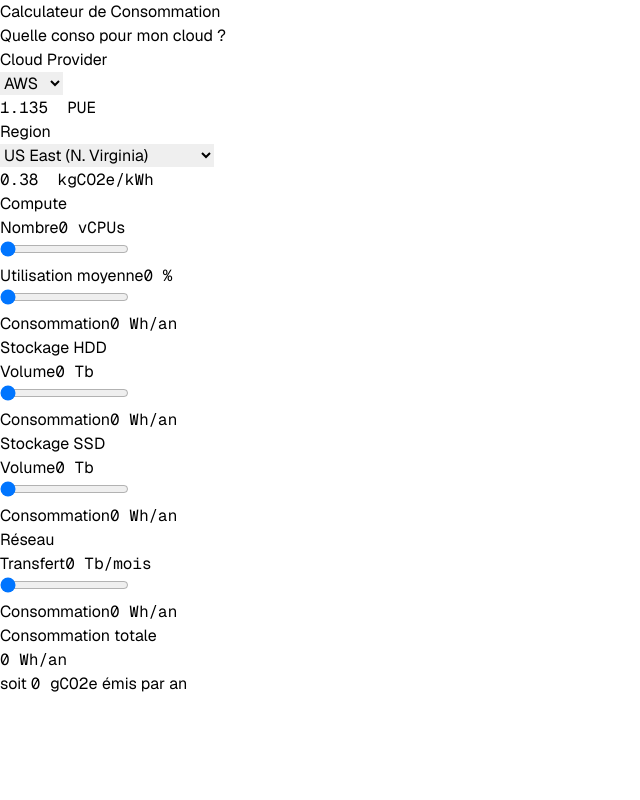
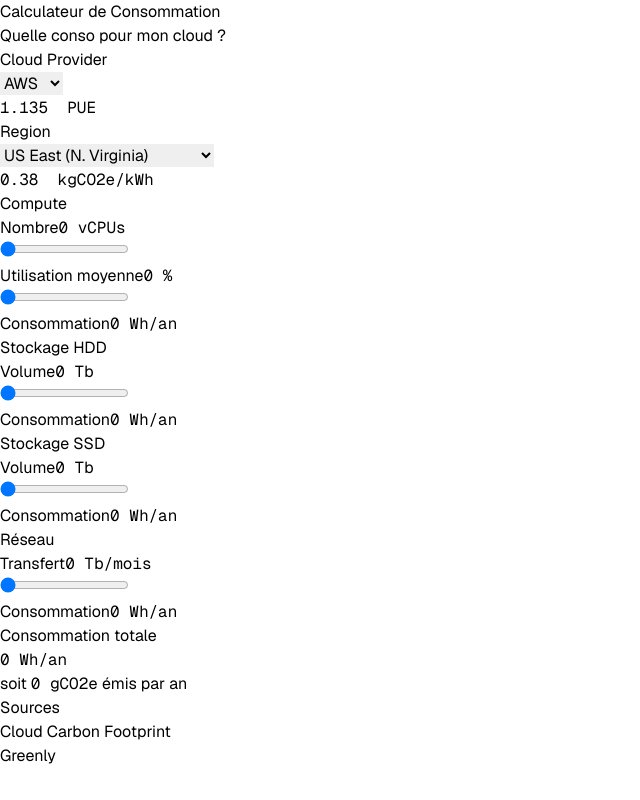
Before and after one commit to paulglx/conso-cloud, a React (Vite) app: page / in a window 1280 px wide. Shown: the whole page, without its empty margins (0-640 px from the left). Built offline with nearby package versions, Linux system fonts and the light colour scheme.

Commit message:
docs: sources

```diff
--- a/src/App.tsx
+++ b/src/App.tsx
@@ -7,6 +7,18 @@ import {
 import { roundToDecimals, formatUnit } from "./util";
 import { useState } from "react";
 import { Box, BoxInput, BoxConsumption } from './Box';
+
+const SOURCES = [
+  {
+    name: "Cloud Carbon Footprint",
+    url: "https://www.cloudcarbonfootprint.org/docs/methodology/#appendix-v-grid-emissions-factors",
+  },
+  {
+    name: "Greenly",
+    url: "https://greenly.earth/en-gb/blog/ecology-news/what-is-the-carbon-footprint-of-data-storage",
+  },
+];
+
 
 const PROVIDER_PUE: Record<CloudProvider, number> = {
   AWS: 1.135,
@@ -188,6 +200,23 @@ function App() {
           </span>
         </Box>
       </div>
+
+      <Box title="Sources" className="mt-6">
+        <ul className="space-y-2">
+          {SOURCES.map(source => (
+            <li key={source.url}>
+              <a
+                href={source.url}
+                target="_blank"
+                rel="noopener noreferrer"
+                className="text-green-600 hover:text-green-700 hover:underline"
+              >
+                {source.name}
+              </a>
+            </li>
+          ))}
+        </ul>
+      </Box>
     </div>
   );
 }
```
